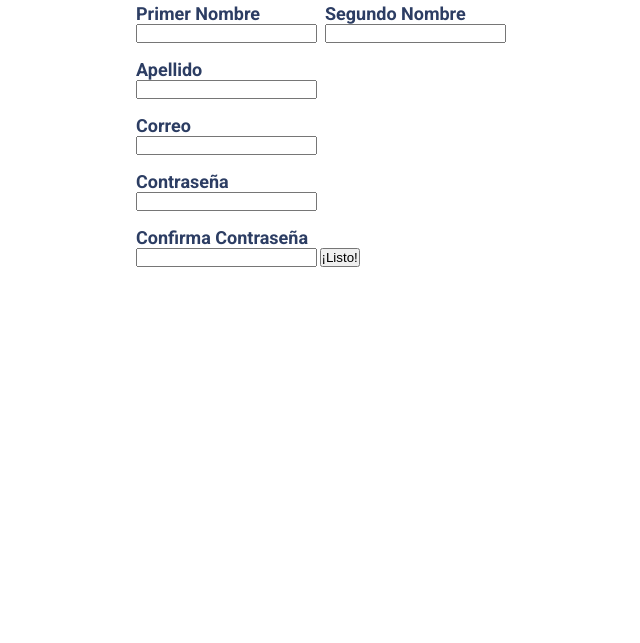
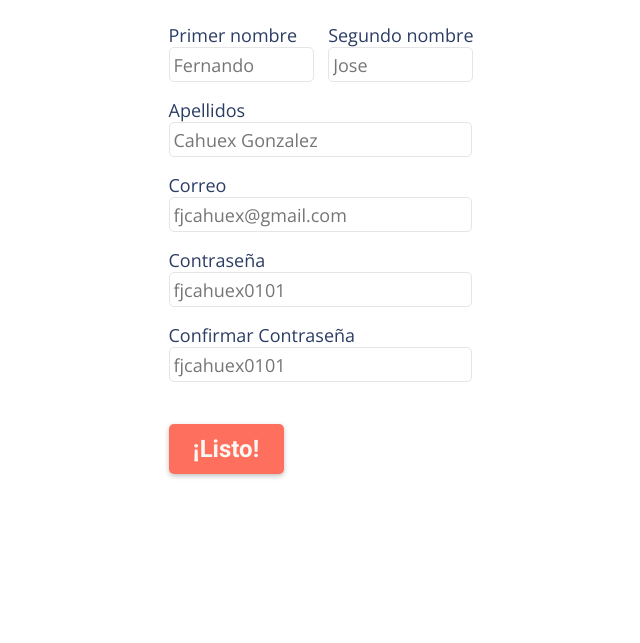
Before and after one commit to CahuexFernando/ProyectoWeb, a plain HTML site: page index.html in a window 1280 px wide. Shown: the part 157-800 px from the top of the page, without its empty margins (319-959 px from the left). Drawn offline with nearby package versions, Linux system fonts and the light colour scheme.

Commit message:
Add files via upload

```diff
--- a/css/estilos.css
+++ b/css/estilos.css
@@ -6,7 +6,7 @@
 
 html {
     font-family: 'Open Sans', sans-serif;
-     font-family: 'Roboto', sans-serif;
+    /* font-family: 'Roboto', sans-serif; */
     font-size: 10px;
 }
 
@@ -27,7 +27,7 @@ html {
 }
 
 
-/* Estructura de las secciones*/
+/* Estructura de las secciones */
 
 .background-section {
     width: 100%;
--- a/css/mobile.css
+++ b/css/mobile.css
@@ -1,29 +1,32 @@
-.section-body{
+.section-body {
     max-width: 37rem;
 }
-.formulario-login{
+
+.formulario-login {
     max-width: 30.5rem;
     margin: auto;
+}
 
-    display: flex;
-    flex-direction: column;
-}
-.formulario-logintitulo{
+.formulario-login__titulo {
     font-size: var(--h1);
     font-family: 'Roboto', sans-serif;
     color: var(--azul);
 }
-.formulario-logintitulo span {
+
+.formulario-login__titulo span {
     font-size: 3rem;
 }
-.formulario-logincaja-nombres{
+
+.formulario-login__caja-nombres {
     width: 100%;
+    margin-top: 2rem;
 
     display: flex;
     flex-direction: row;
     justify-content: space-between;
 }
-.formulario-loginlabel {
+
+.formulario-login label {
     font-size: var(--parrafo);
     color: var(--azul);
     margin-top: 1.6rem;
@@ -31,9 +34,55 @@
     display: flex;
     flex-direction: column;
 }
-.formulario-login__input {
-    max-width: 14.5rem;
+
+.input-nombres{
+    width: 14.5rem;
     height: 3.5rem;
-    border: 1px solid #e5e5e5;
+    border: 1px solid #E5E5E5;
+    border-radius: 0.5rem;
+
+    font-size: var(--parrafo-pequenno);
+    padding-left: 0.4rem;
+    font-family: 'Open Sans', sans-serif;
+}
+
+.formulario-login input {
+    max-width: 30.3rem;
+    height: 3.5rem;
+    border: 1px solid #E5E5E5;
+    border-radius: 0.5rem;
+    outline: none;
+
+    font-size: var(--parrafo-pequenno);
+    padding-left: 0.4rem;
+    font-family: 'Open Sans', sans-serif;
+}
+button{
+    width: 11.5rem;
+    height: 5rem;
+    margin-top: 4.2rem;
+    background-color: var(--rosado);
+    box-shadow: 0px 2px 5px 0px rgba(0, 0, 0, 0.25);
+    border-radius: 0.5rem;
+    border: none;
+
+    color: var(--blanco);
+    font-size: var(--h2);
+    font-family: 'Roboto', sans-serif;
+}
+.formulario-login__CajaRespuesta label  {
+    margin-top:4rem;
+    color: var(--azul);
+    font-size: var(--parrafo);
+    font-family: 'Roboto', sans-serif;
+    font-style: italic;
 
 }
+.formulario-login__CajaRespuesta2 label {
+    margin-top: -1rem;
+    color: red;
+    font-size: var(--parrafo);
+    font-family: 'Roboto', sans-serif;
+    font-style: italic;
+
+}
--- a/index.html
+++ b/index.html
@@ -10,7 +10,7 @@
     <link rel="stylesheet" href="css/mobile.css">
 
     <!-- Fonts -->
-    <link rel="preconnect" href="https://fonts.googleapis.com/%22%3E
+    <link rel="preconnect" href="https://fonts.googleapis.com/%22%3E">
     <link rel="preconnect" href="https://fonts.gstatic.com/" crossorigin>
     <link href="https://fonts.googleapis.com/css2?family=Open+Sans&display=swap" rel="stylesheet">
 
@@ -22,41 +22,84 @@
 
     <div class="background-section">
         <section class="section-body">
-            <form>
-                <h2 class="formulario-logintitulo">
-                    !Hola¡ <br> <span> Ingresa tus datos </span>
+            <form class="formulario-login" id="inputFormulario">
+
+                <h2 class="formulario-login__titulo">
+                    ¡Hola! <br> <span>Ingresa tus datos</span>
                 </h2>
 
-            <div class="formulario-logincaja-nombres">
+                <div class="formulario-login__caja-nombres">
 
-                <label  for="PrimerNombre"
-                        class="formulario-loginlabel">
-                     Primer Nombre
-                <input type="text" name="PrimerNombre" class="formulario-logininput"></label>
+                    <label for="primerNombre">
+                        Primer nombre
+                        <input
+                        type="text"
+                        class="input-nombres"
+                        name="primerNombre"
+                        placeholder="Fernando"
+                        id="inputNombre1">
+                    </label>
 
-                <label  for="SegundoNombre" class="formulario-loginlabel"> Segundo Nombre
-                <input type="text" name="SegundoNombre" class="formulario-logininput"></label>
+                    <label for="segundoNombre">
+                        Segundo nombre
+                     <input
+                     type="text"
+                     class="input-nombres"
+                     name="segundoNombre"
+                     placeholder="Jose"
+                     id="inputNombre2">
+                     </label>
 
-             </div>
+                </div>
 
-                <label  for="Apellido" class="formulario-loginlabel"> Apellido </label>
-                <input type="text" name="Apellido">
+                <label for="apellidos">
+                    Apellidos
+                    <input
+                    type="text"
+                    name="apellidos"
+                    placeholder="Cahuex Gonzalez"
+                    id="inputApellidos">
+                </label>
 
-                <label  for="Correo" class="formulario-loginlabel"> Correo </label>
-                <input type="text" name="Correo">
+                <label for="correo">
+                    Correo
+                    <input
+                    type="text"
+                    name="correo"
+                    placeholder="fjcahuex@gmail.com"
+                    id="inputCorreo">
+                </label>
 
-                <label  for="Contraseña" class="formulario-loginlabel"> Contraseña </label>
-                <input type="text" name="Contraseña">
+                <label for="contraseña">
+                    Contraseña
+                    <input
+                    type="text"
+                    name="contraseña"
+                    placeholder="fjcahuex0101"
+                    id="inputContrasenna">
+                </label>
 
-                <label  for="ConfirmaContraseña" class="formulario-loginlabel"> Confirma Contraseña </label>
-                <input type="text" name="ConfrimaContraseña">
+                <label for="confirmarContraseña">
+                    Confirmar Contraseña
+                    <input
+                    type="text"
+                    name="confirmarContraseña"
+                    placeholder="fjcahuex0101"
+                    id="inputConfirmarContrasenna">
+                </label>
 
-                <button> ¡Listo! </button>
+                <button >¡Listo!</button>
+                <div class="formulario-login__CajaRespuesta">
+                    <label for="" class="inputRespuesta" id="inputRespuesta"></label>
+                </div>
+                <div class="formulario-login__CajaRespuesta2">
+                    <label for="" class="inputRespuesta2" id="inputRespuesta2"></label>
+                </div>
+            </form>
 
-            </form>
         </section>
     </div>
-
+    <script src="js/js.js"></script>
 
 </body>
 </html>
```
